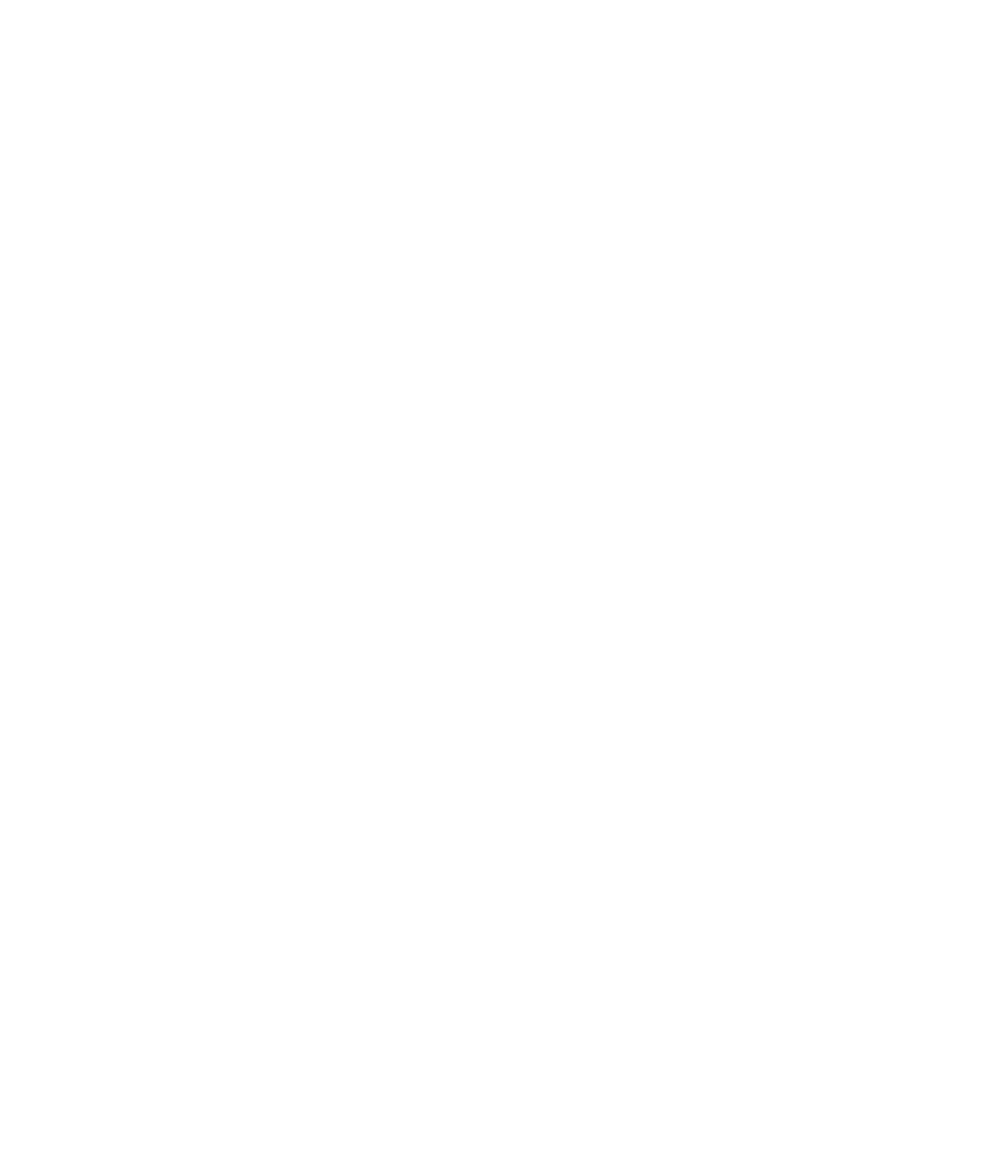
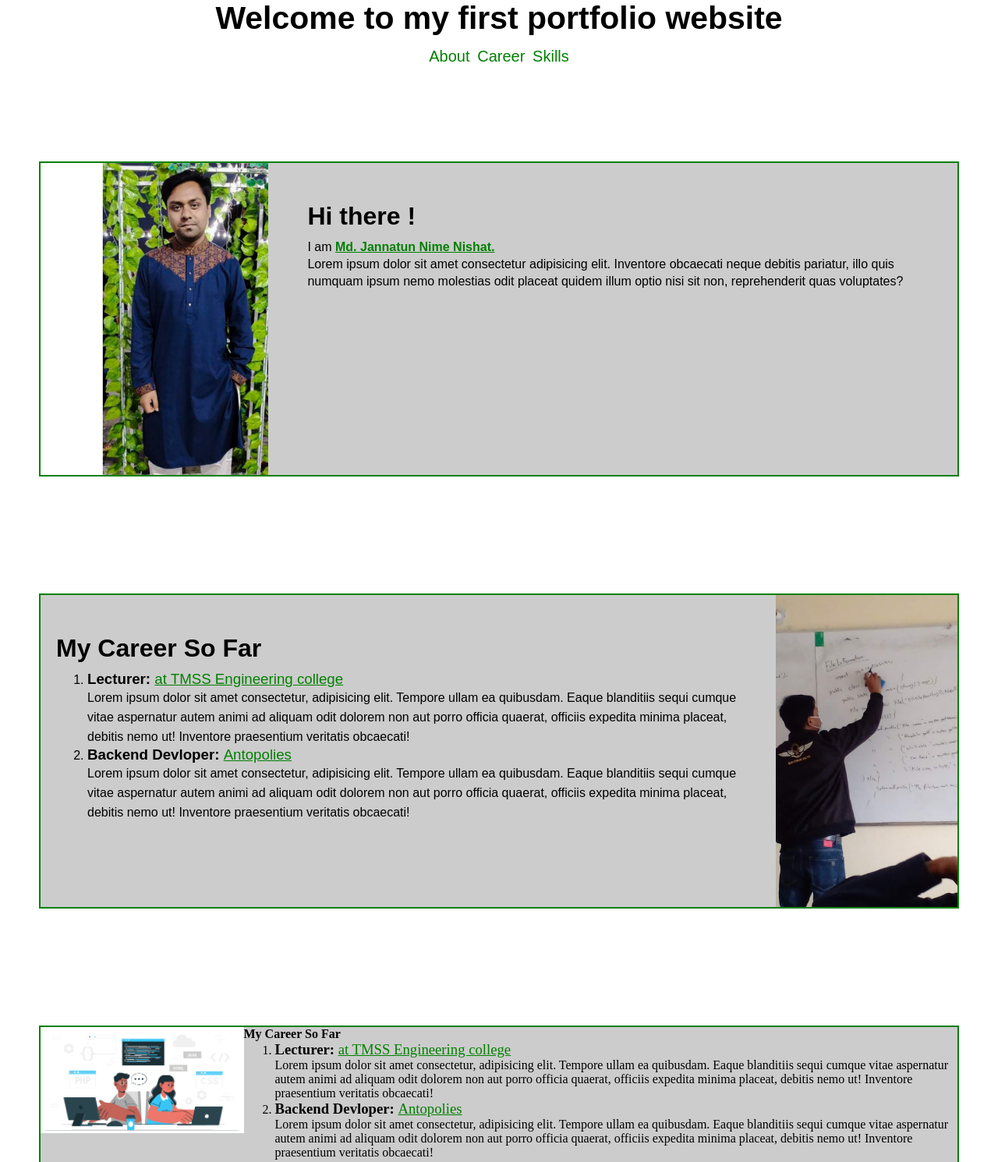
Before and after one commit to JannatunNimeNishat/first-portfolio-repo, a plain HTML site: page index.html in a window 1280 px wide. Shown: the top 1490 px of the page at 78% size. Before the commit the page ends 800 px from the top, so only its background shows below. Drawn offline with Linux system fonts and the light colour scheme.

Commit message:
abut career and skills serction added but problem in dynamicity and image

```diff
--- a/index.html
+++ b/index.html
@@ -9,5 +9,63 @@
 </head>
 <body>
 
+    <div class="top-section">
+        <h3>Welcome to my first portfolio website</h3>
+        <a href="#me">About</a>
+        <a href="#carrier">Career</a>
+        <a href="#skills">Skills</a>
+    </div>
+    <div class="flex-container">
+    <div class="img-container">
+    </div>
+
+    <div class="about-me" id="me">
+        <h4>Hi there !</h4>
+        <p>I am <span id="my-name">Md. Jannatun Nime Nishat.</span></p>
+        <p>Lorem ipsum dolor sit amet consectetur adipisicing elit. Inventore obcaecati neque debitis pariatur, illo quis numquam ipsum nemo molestias odit placeat quidem illum optio nisi sit non, reprehenderit quas voluptates?</p>
+    </div>
+</div>
+    <div class="flex-container2" id="carrier">
+
+        <div class="about-carrier">
+            <h4>My Career So Far</h4>
+            <ol type="1">
+                <li><h3>Lecturer: <span id="college"> at TMSS Engineering college</span> </h3></li>
+                <p>Lorem ipsum dolor sit amet consectetur, adipisicing elit. Tempore ullam ea quibusdam. Eaque blanditiis sequi cumque vitae aspernatur autem animi ad aliquam odit dolorem non aut porro officia quaerat, officiis expedita minima placeat, debitis nemo ut! Inventore praesentium veritatis obcaecati!</p>
+                <li>
+                    <h3>Backend Devloper: <span id="college"> Antopolies</span> </h3></li>
+                <p>Lorem ipsum dolor sit amet consectetur, adipisicing elit. Tempore ullam ea quibusdam. Eaque blanditiis sequi cumque vitae aspernatur autem animi ad aliquam odit dolorem non aut porro officia quaerat, officiis expedita minima placeat, debitis nemo ut! Inventore praesentium veritatis obcaecati!</p>
+                </li>
+            </ol>
+        </div>
+
+        <div class="image-2">
+
+        </div>
+
+    </div>
+
+    <div class="flex-container3" id="skills">
+
+        <div class="image-3">
+
+        </div>
+
+        <div class="about-skills">
+            <h4>My Career So Far</h4>
+            <ol type="1">
+                <li><h3>Lecturer: <span id="college"> at TMSS Engineering college</span> </h3></li>
+                <p>Lorem ipsum dolor sit amet consectetur, adipisicing elit. Tempore ullam ea quibusdam. Eaque blanditiis sequi cumque vitae aspernatur autem animi ad aliquam odit dolorem non aut porro officia quaerat, officiis expedita minima placeat, debitis nemo ut! Inventore praesentium veritatis obcaecati!</p>
+                <li>
+                    <h3>Backend Devloper: <span id="college"> Antopolies</span> </h3></li>
+                <p>Lorem ipsum dolor sit amet consectetur, adipisicing elit. Tempore ullam ea quibusdam. Eaque blanditiis sequi cumque vitae aspernatur autem animi ad aliquam odit dolorem non aut porro officia quaerat, officiis expedita minima placeat, debitis nemo ut! Inventore praesentium veritatis obcaecati!</p>
+                </li>
+            </ol>
+        </div>
+
+
+
+    </div>
+
 </body>
 </html>
--- a/styles/style.css
+++ b/styles/style.css
@@ -0,0 +1,99 @@
+*{
+    margin:0;
+    /* background-image: url("https://miro.medium.com/max/1400/1*ZhuqSg8Jmz4p8H6X5U1uzQ.png"); */
+}
+
+.top-section{
+    text-align: center;
+    font-size: 35px;
+    font-family:sans-serif;
+}
+.top-section> a{
+    text-decoration: none;
+    color: green;
+    font-size: 20px;
+}
+.flex-container{
+    display: flex;
+    background-color: rgba(128, 128, 128, 0.400);
+    margin: 120px 50px 150px 50px ;
+    border: 2.5px solid green;
+}
+.img-container{
+    background-image: url(../images/nishat.jpg);
+    background-size: cover;
+    /* background-repeat: no-repeat; */
+    height: 400px;
+    width: 550px;
+    margin-right: 30px;
+
+}
+
+.about-me{
+    padding:50px 25px 50px 20px ;
+    font-family: sans-serif;
+
+}
+.about-me > h4{
+    font-size: 2em;
+    margin-bottom: 10px;
+
+}
+
+.about-me>p{
+    line-height: 22px;
+}
+
+#my-name{
+    text-decoration: underline;
+    font-weight: 700;
+    color: green;
+}
+
+.flex-container2{
+    display: flex;
+    background-color:rgba(128, 128, 128, 0.400) ;
+    margin: 120px 50px 150px 50px ;
+    border: 2.5px solid green;
+}
+
+.about-carrier{
+    padding:50px 25px 50px 20px ;
+    font-family: sans-serif;
+}
+
+.about-carrier >h4{
+    font-size: 2em;
+    margin-bottom: 10px;
+}
+
+.about-carrier >ol p{
+    line-height: 25px;
+}
+
+#college{
+    text-decoration: underline;
+    font-weight: 500;
+    color: green;
+}
+
+.image-2{
+    background-image: url(../images/teacher.jpg);
+    height: 400px;
+    width: 550px;
+    background-size: cover;
+}
+
+.flex-container3{
+    display: flex;
+    background-color:rgba(128, 128, 128, 0.400) ;
+    margin: 120px 50px 150px 50px ;
+    border: 2.5px solid green;
+}
+.image-3{
+    background-image: url(../images/skills.jpg);
+    height: 400px;
+    width: 550px;
+    background-size:contain;
+    background-repeat: no-repeat;
+}
```
Also changed, not shown: images/skills.jpg (added), images/teacher.jpg (added).
